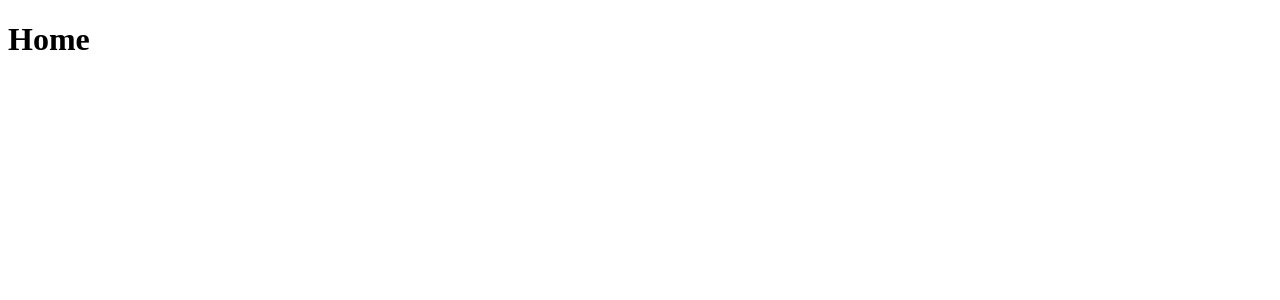
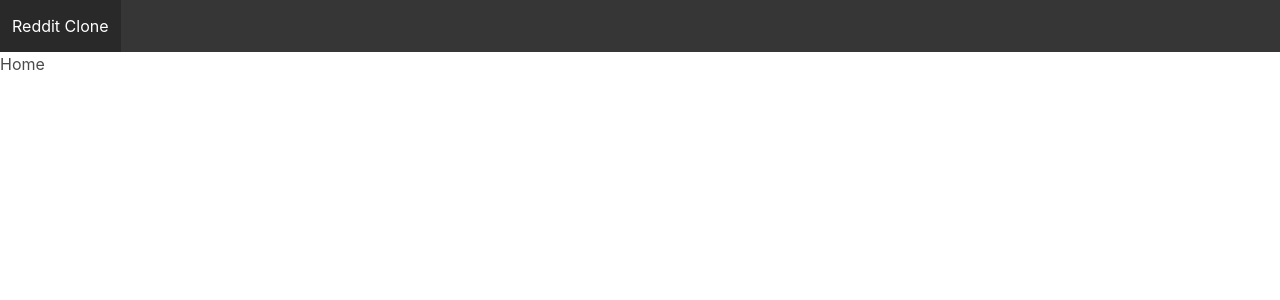
Before and after one commit to y-kawamura/reddit-clone, a Vue app: page / in a window 1280 px wide. Shown: the top 300 px of the page. Built offline with nearby package versions, Linux system fonts and the light colour scheme.

Commit message:
Add nav bar

```diff
--- a/src/App.vue
+++ b/src/App.vue
@@ -1,5 +1,18 @@
 <template>
   <div id="app">
+    <nav class="navbar is-dark" role="navigation" aria-label="main navigation">
+      <div class="navbar-brand">
+        <a class="navbar-item" href="/#/">
+          Reddit Clone
+        </a>
+
+        <a role="button" class="navbar-burger" aria-label="menu" aria-expanded="false">
+          <span aria-hidden="true"></span>
+          <span aria-hidden="true"></span>
+          <span aria-hidden="true"></span>
+        </a>
+      </div>
+    </nav>
     <router-view/>
   </div>
 </template>
--- a/src/main.js
+++ b/src/main.js
@@ -1,10 +1,15 @@
 import Vue from 'vue';
+import Buefy from 'buefy';
+import 'buefy/dist/buefy.css';
+
 import App from './App.vue';
 import router from './router';
 import store from './store';
 
 Vue.config.productionTip = false;
 
+Vue.use(Buefy);
+
 new Vue({
   router,
   store,
```
